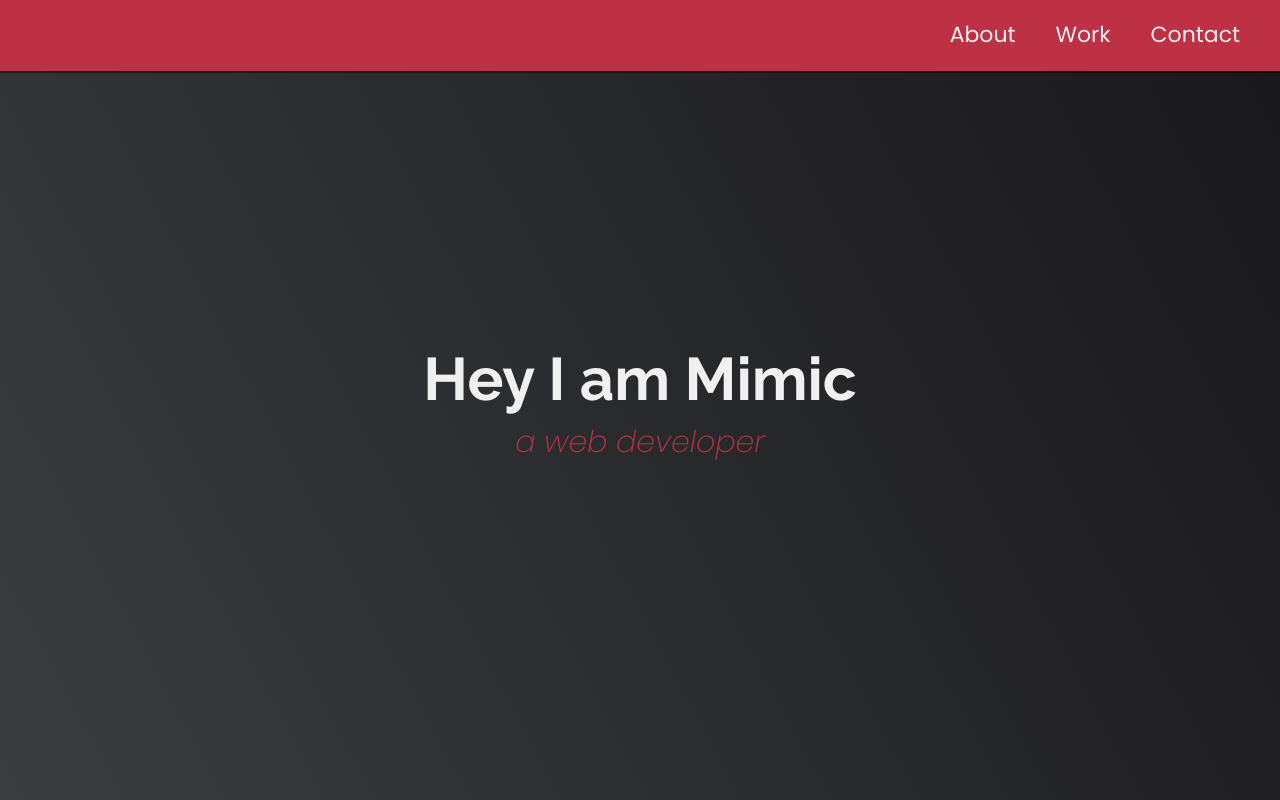
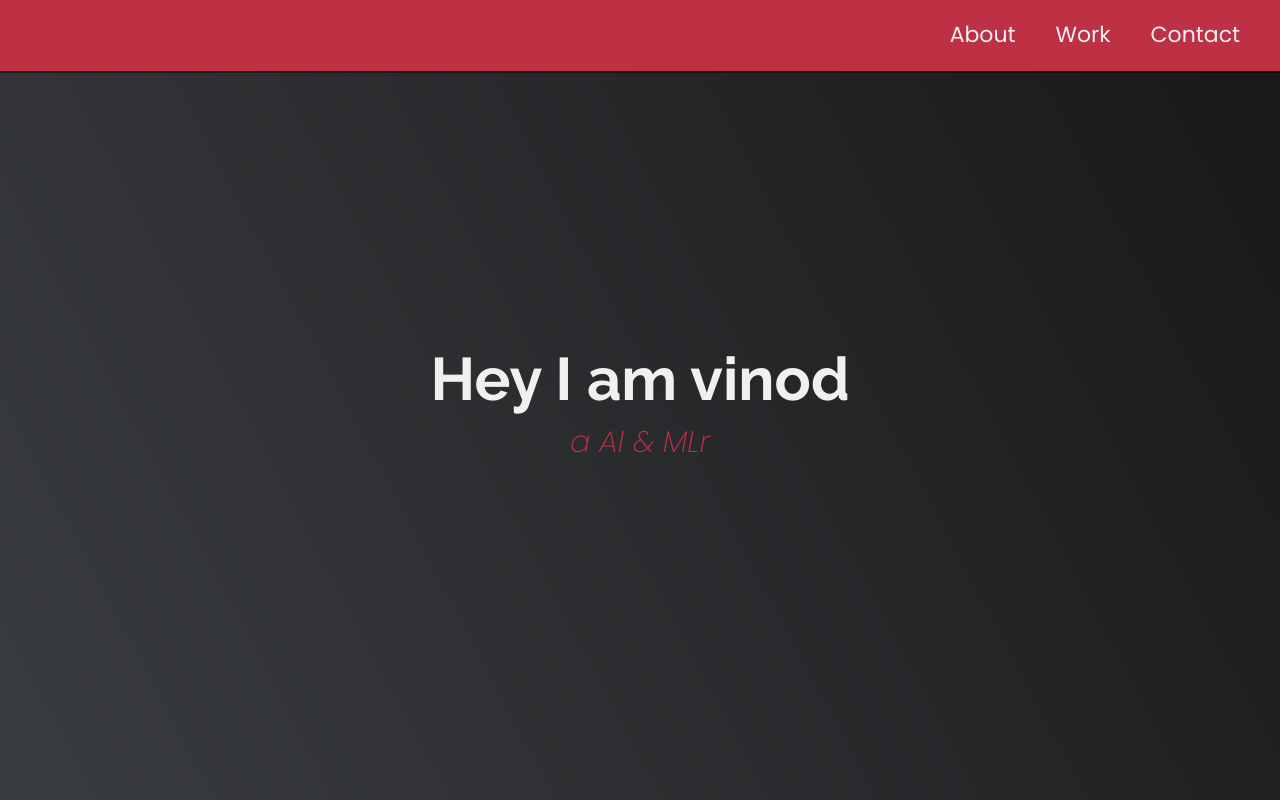
Before and after one commit to vinodgit44/demo-website, a plain HTML site: page index.html in a window 1280 px wide. Shown: the top 800 px of the page. Drawn offline with Linux system fonts and the light colour scheme.

Commit message:
changing name

```diff
--- a/index.html
+++ b/index.html
@@ -42,8 +42,8 @@
 
 
 <section id="welcome-section" class="welcome-section">
-  <h1>Hey I am Mimic</h1>
-  <p>a web developer</p>
+  <h1>Hey I am vinod</h1>
+  <p>a AI & MLr</p>
 </section>
 
 
```
